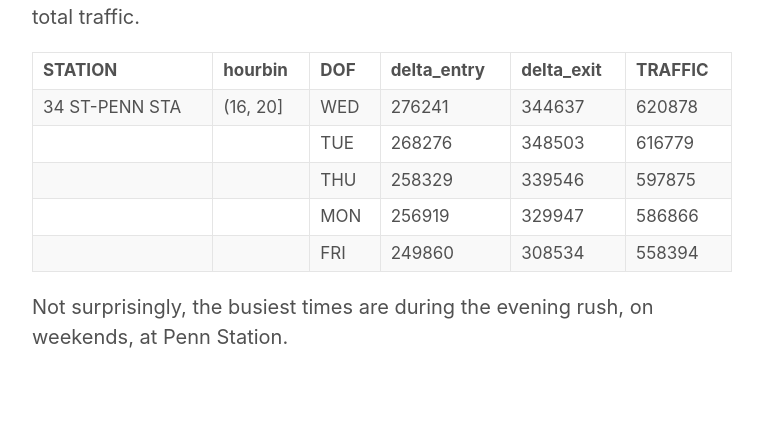
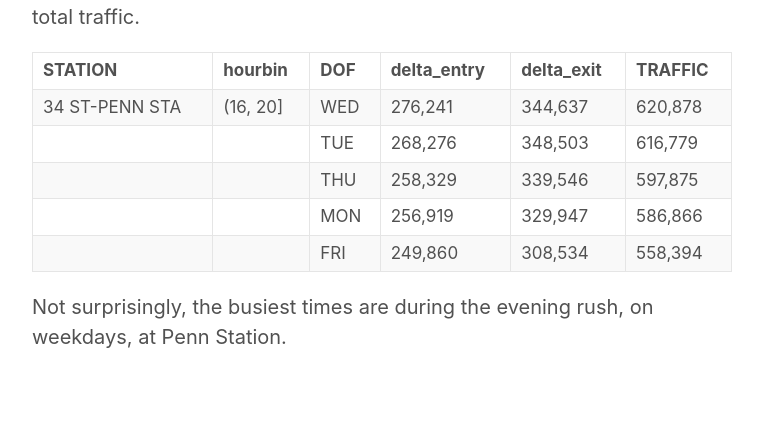
Before and after one commit to 10brink/10brink.github.io, a Jekyll site: the page built from _posts/2018-04-13-first-post.md, in a window 1280 px wide and 900 px high, scrolled down 4096 px. Shown: the part 398-835 px from the top of the window, without its empty margins (258-1021 px from the left). Built offline with Jekyll 4.4.1, drawn with Linux system fonts in a browser that asks for light colours; some of the changed text lies outside the part shown.

Commit message:
Update 2018-04-13-first-post.md

````diff
--- a/_posts/2018-04-13-first-post.md
+++ b/_posts/2018-04-13-first-post.md
@@ -10,7 +10,7 @@ NYC has made the turnstile data publicly available on the [MTA website](http://w
 
 ### Importing data from the web
 
-First we need to import the data into a pandas dataframe. My partner and wrote this function that takes the date (mm/dd/yyyy) and the number of weeks and returns a data frame:
+First we need to import the data into a pandas dataframe. My partner and I wrote this function that takes the date (mm/dd/yyyy) and the number of weeks and returns a data frame:
 
 ```python
 def combine_mta_data(start_date, number):
@@ -119,10 +119,10 @@ This code groups the data by station as well as hour bin (four hour intervals) a
 
 |STATION| hourbin| DOF	|	delta_entry	|delta_exit	|TRAFFIC|
 |--|--|--|--|--|--|
-|34 ST-PENN STA	|(16, 20]	|WED|	276241|	344637|	620878|
-|||TUE	|268276	|348503|	616779|
-|||THU	|258329	|339546|	597875|
-|||MON|	256919|	329947|	586866|
-|||FRI|	249860|	308534|	558394|
+|34 ST-PENN STA	|(16, 20]	|WED|	276,241|	344,637|	620,878|
+|||TUE	|268,276	|348,503|	616,779|
+|||THU	|258,329	|339,546|	597,875|
+|||MON|	256,919|	329,947|	586,866|
+|||FRI|	249,860|	308,534|	558,394|
 
-Not surprisingly, the busiest times are during the evening rush, on weekends, at Penn Station.
+Not surprisingly, the busiest times are during the evening rush, on weekdays, at Penn Station.
````
